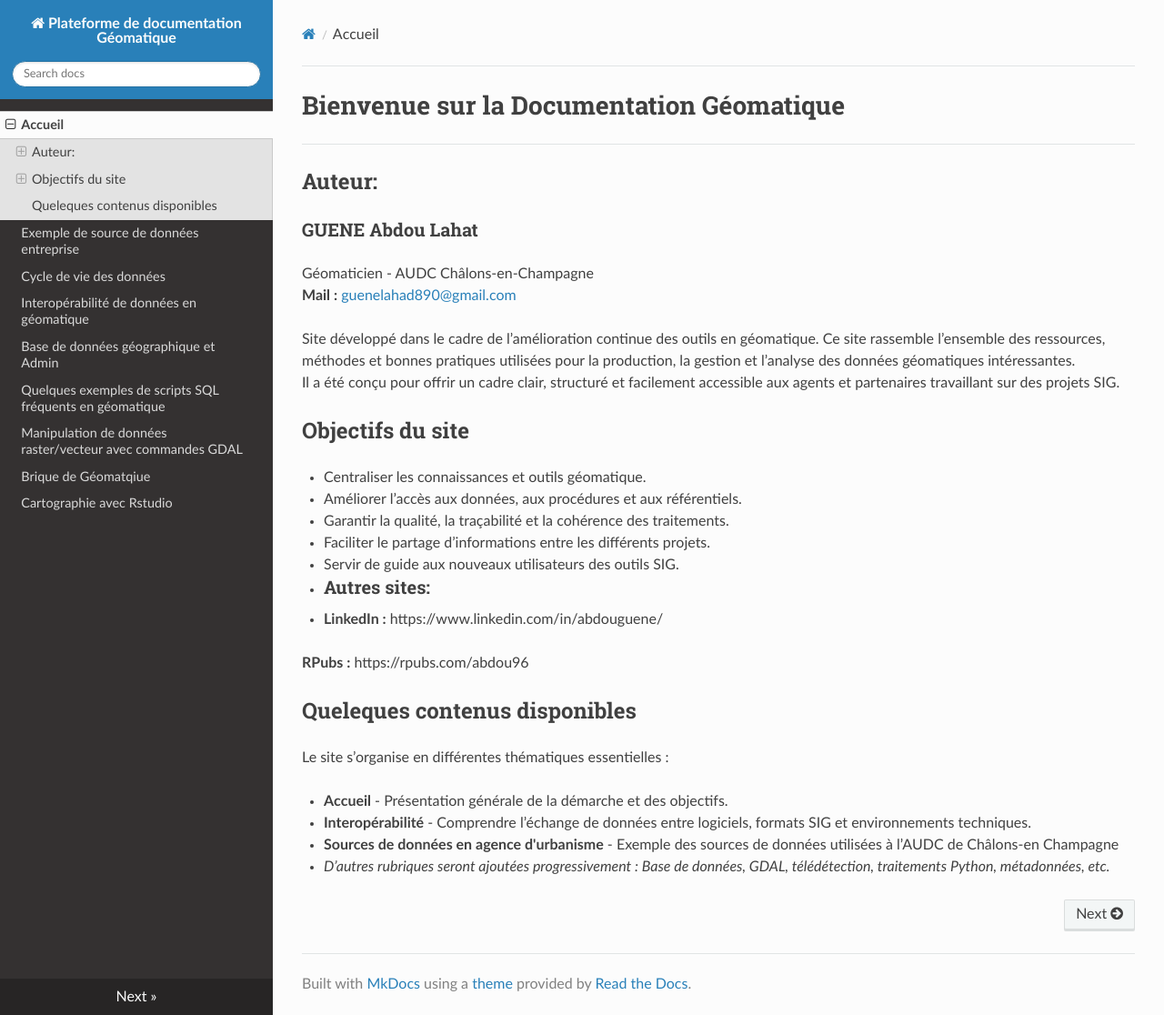
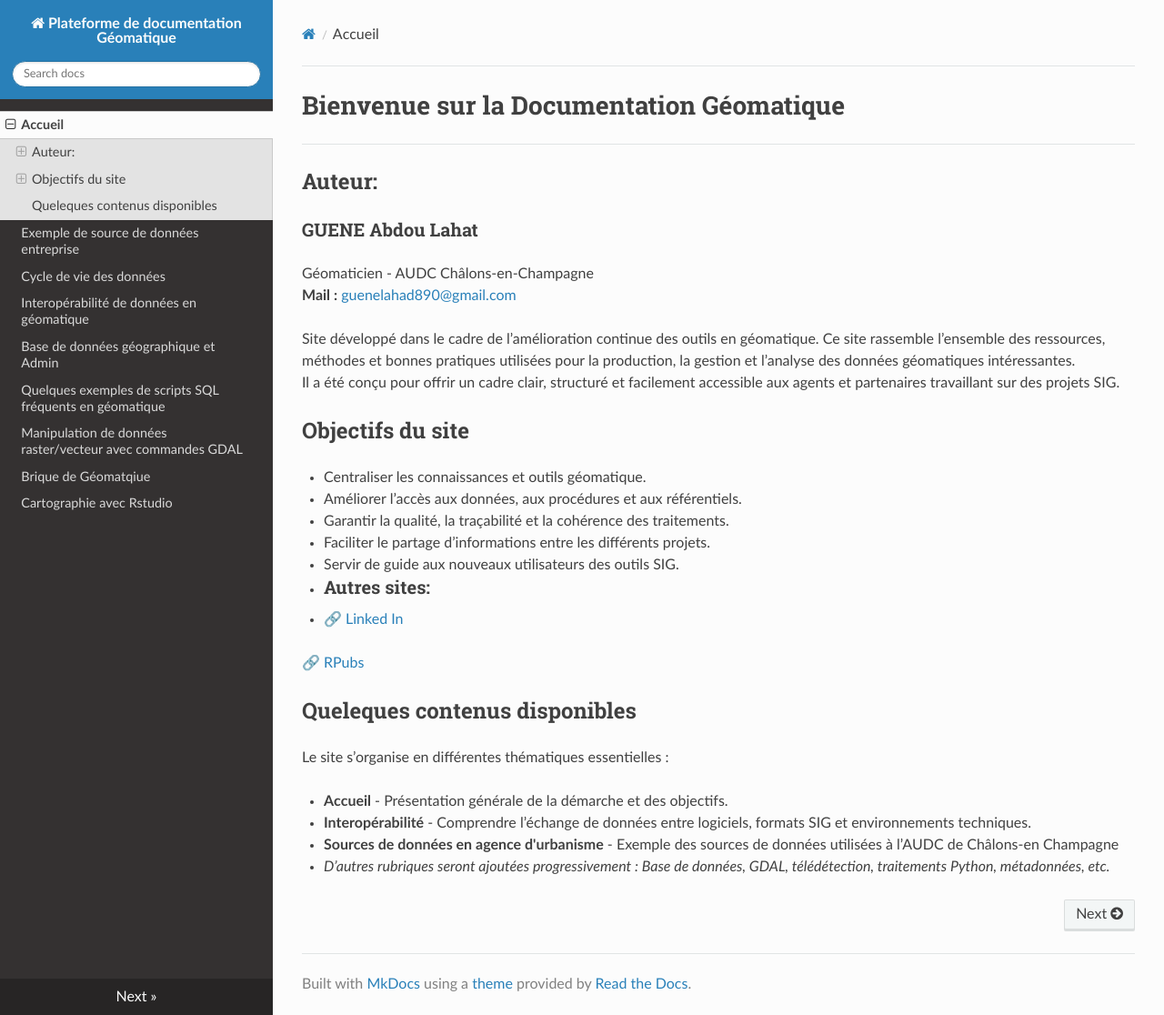
Before and after one commit to abdou123-guene/Site_de_documentation_geomatique, an MkDocs documentation site: the page built from docs/index.md, in a window 1280 px wide and 1116 px high. Shown: the whole window at 91% size. Built offline with MkDocs 1.6.1, drawn with Linux system fonts in a browser that asks for light colours; nearby versions of some CDN libraries.

Commit message:
Update index.md

```diff
--- a/docs/index.md
+++ b/docs/index.md
@@ -16,9 +16,9 @@ Il a été conçu pour offrir un cadre clair, structuré et facilement accessibl
 - Servir de guide aux nouveaux utilisateurs des outils SIG.
 - ### Autres sites:
 -
-**LinkedIn :** https://www.linkedin.com/in/abdouguene/
+[🔗 Linked In](https://www.linkedin.com/in/abdouguene/ )
 
-**RPubs :** https://rpubs.com/abdou96
+[🔗 RPubs](https://rpubs.com/abdou96 )
 
 ## Queleques contenus disponibles
 Le site s’organise en différentes thématiques essentielles :
```
